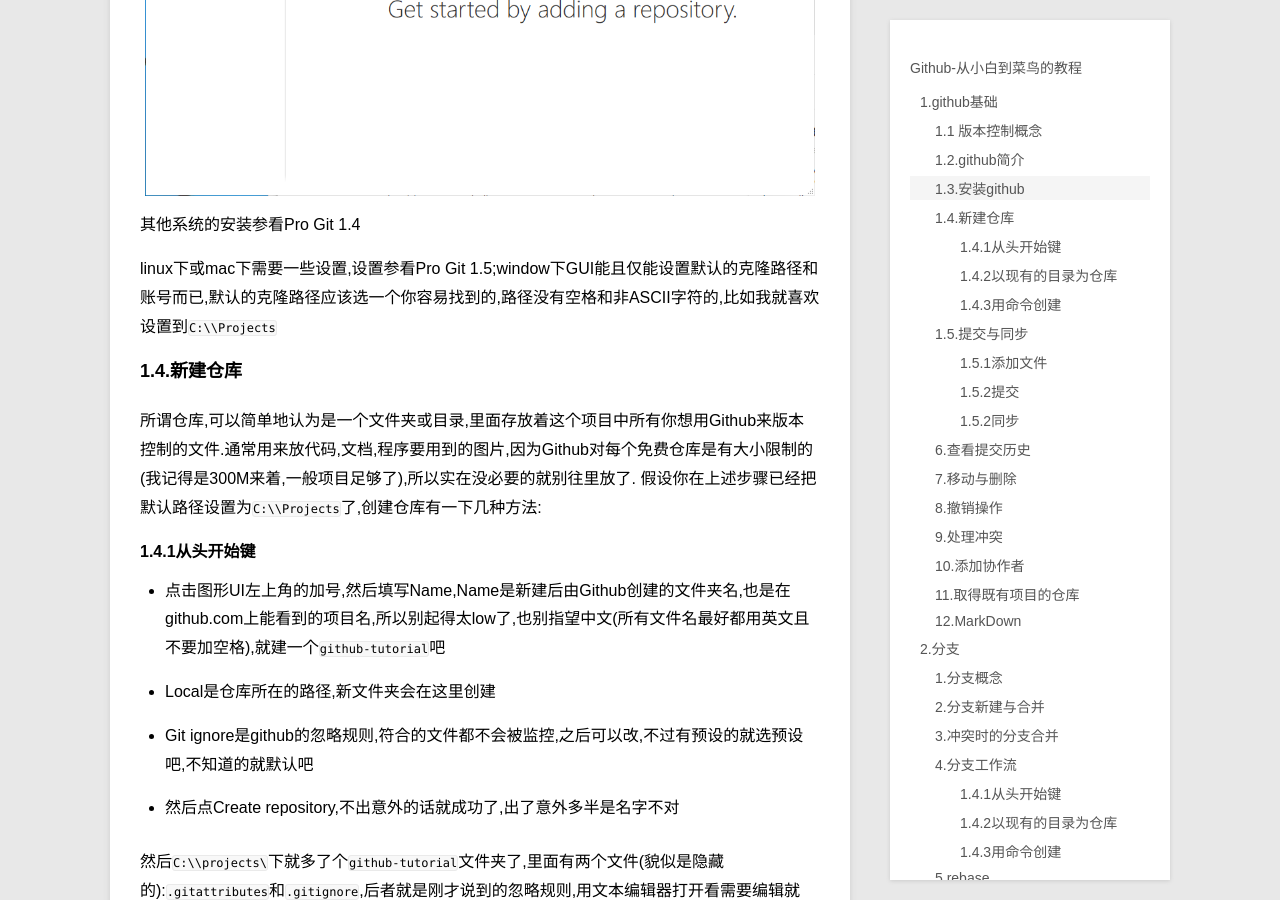
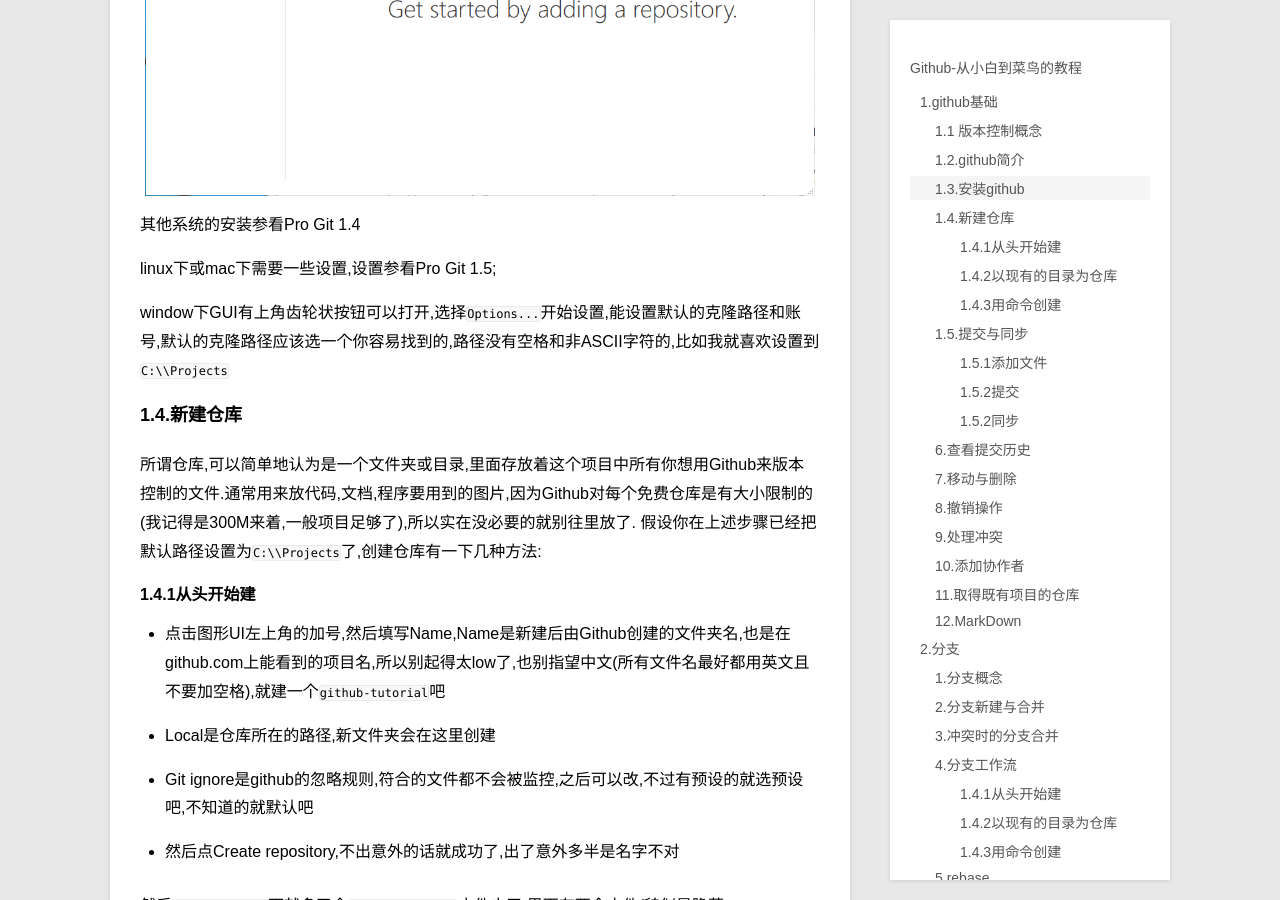
Before and after one commit to DengZuoheng/DengZuoheng.github.io, a Jekyll site: the page built from _posts/blog/2014-10-03-a-github-tutorial-for-jdc.md, in a window 1280 px wide and 900 px high, scrolled down 2656 px. Built offline with Jekyll 4.4.1, drawn with Linux system fonts in a browser that asks for light colours; Markdown is read by kramdown in place of the engine named in the settings.

Commit message:
修正设置上容易误会的句子

```diff
--- a/_posts/blog/2014-10-03-a-github-tutorial-for-jdc.md
+++ b/_posts/blog/2014-10-03-a-github-tutorial-for-jdc.md
@@ -73,12 +73,14 @@
 
 其他系统的安装参看Pro Git 1.4
 
-linux下或mac下需要一些设置,设置参看Pro Git 1.5;window下GUI能且仅能设置默认的克隆路径和账号而已,默认的克隆路径应该选一个你容易找到的,路径没有空格和非ASCII字符的,比如我就喜欢设置到`C:\\Projects`
+linux下或mac下需要一些设置,设置参看Pro Git 1.5;
+
+window下GUI有上角齿轮状按钮可以打开,选择`Options...`开始设置,能设置默认的克隆路径和账号,默认的克隆路径应该选一个你容易找到的,路径没有空格和非ASCII字符的,比如我就喜欢设置到`C:\\Projects`
 
 ###1.4.新建仓库
 所谓仓库,可以简单地认为是一个文件夹或目录,里面存放着这个项目中所有你想用Github来版本控制的文件.通常用来放代码,文档,程序要用到的图片,因为Github对每个免费仓库是有大小限制的(我记得是300M来着,一般项目足够了),所以实在没必要的就别往里放了.
 假设你在上述步骤已经把默认路径设置为`C:\\Projects`了,创建仓库有一下几种方法:
-####1.4.1从头开始键
+####1.4.1从头开始建
 - 点击图形UI左上角的加号,然后填写Name,Name是新建后由Github创建的文件夹名,也是在github.com上能看到的项目名,所以别起得太low了,也别指望中文(所有文件名最好都用英文且不要加空格),就建一个`github-tutorial`吧
 
 - Local是仓库所在的路径,新文件夹会在这里创建
@@ -133,11 +135,12 @@
 填写完了就点`Commit to master`(这里的master是分枝名,表示这是主分支,分枝的概念后面再说),如果成功,`Unsynced changes`会多一项,这时代码的变化情况就暂存到`.git`目录去了,当然,不用管具体存在哪,怎么存,因为我们只是在学Github怎么用而已.暂存之后代码就算是安全了,即使你之后乱改代码,不出意外的话也能恢复到这时的状态.
 
 命令行也可以做到相应的操作,而且抽风的概率比图形UI低很多很多.为了演示命令操作,我们再新建两个文件:`1.txt`,`2.txt`,分别写一行
-
+<pre>
     this is 1.txt
-
+</pre>
+<pre>
     this is 2.txt
-
+</pre>
 然后打开Git shell,cd到相应的目录中,不出意外,应该显示`C:\\projects\github-tutorial [master +2 ~0 -0 !]>`,`+`表示新增文件,`~`表示更改文件,`-`表示删除文件.
 
     git status
```
